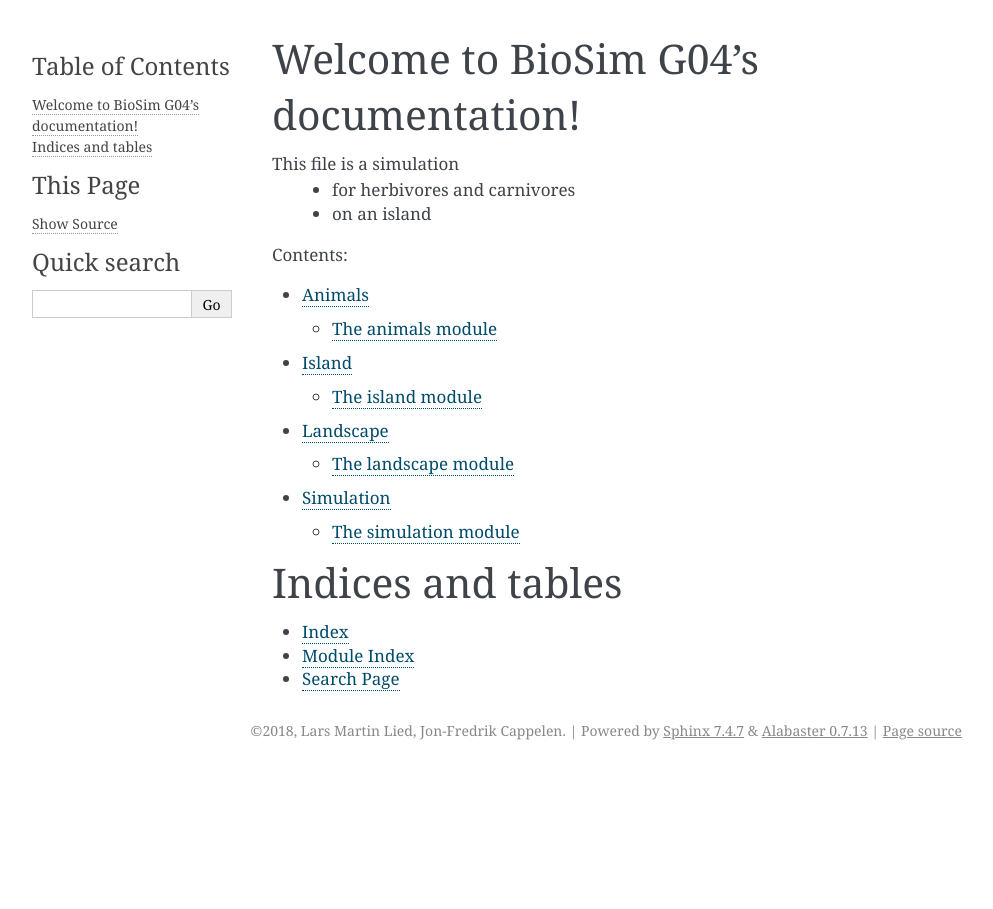
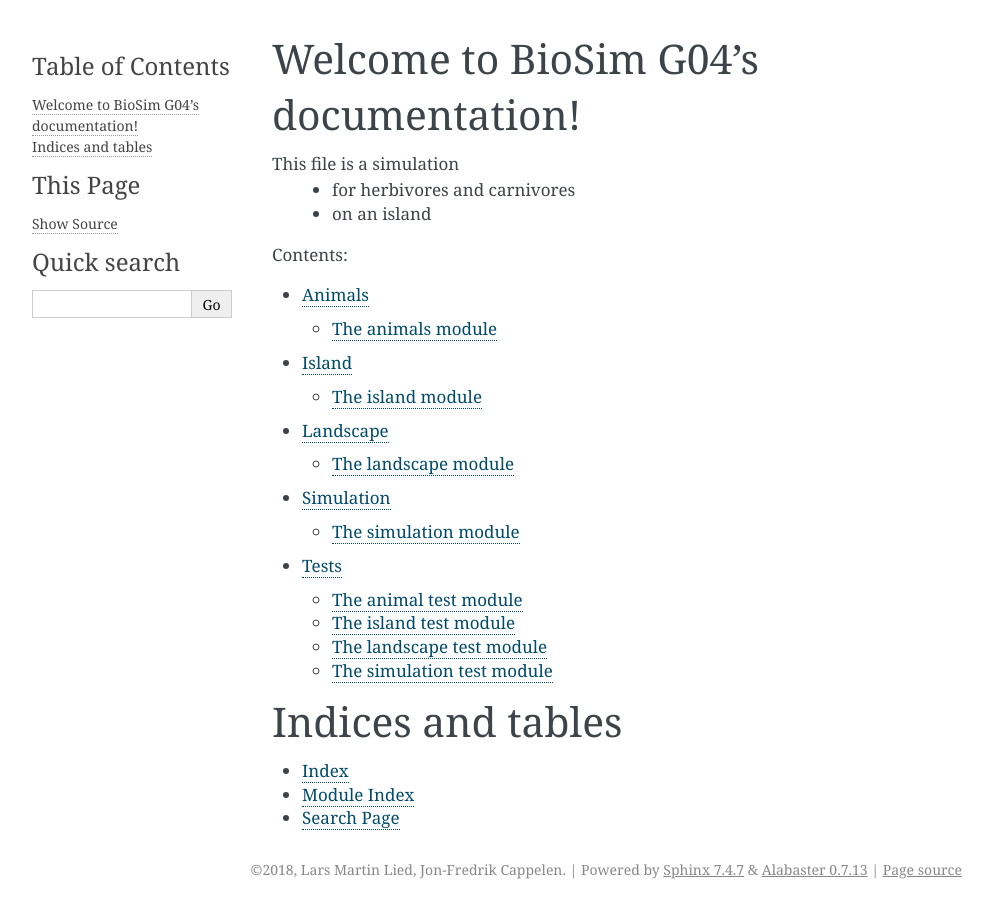
Before and after one commit to larly77/biosim-project, a Sphinx documentation site: the page built from doc/index.rst, in a window 1280 px wide. Shown: the whole page, without its empty margins (148-1141 px from the left). Built offline with Sphinx 7.4.7, drawn with Linux system fonts in a browser that asks for light colours.

```diff
--- a/doc/index.rst
+++ b/doc/index.rst
@@ -17,6 +17,7 @@ This file is a simulation
    island
    landscape
    simulation
+   tests
 
 Indices and tables
 ==================
--- /dev/null
+++ b/doc/tests.rst
@@ -0,0 +1,22 @@
+Tests
+========
+
+The animal test module
+---------------
+.. automodule:: biosim.tests.test_animals
+   :members:
+
+The island test module
+---------------
+.. automodule:: biosim.tests.test_island
+   :members:
+
+The landscape test module
+---------------
+.. automodule:: biosim.tests.test_landscape
+   :members:
+
+The simulation test module
+---------------
+.. automodule:: biosim.tests.test_simulation
+   :members:
```
Also changed, not shown: 1 other file.
